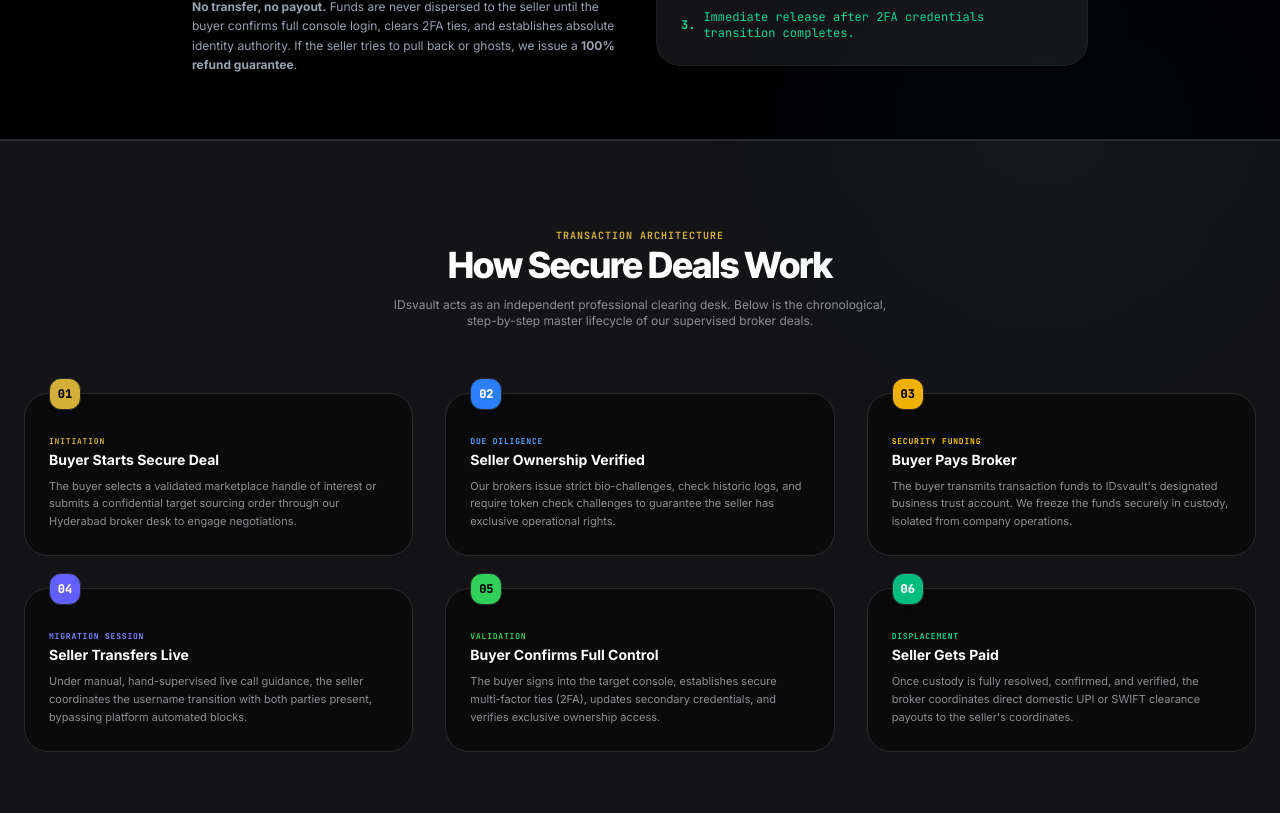
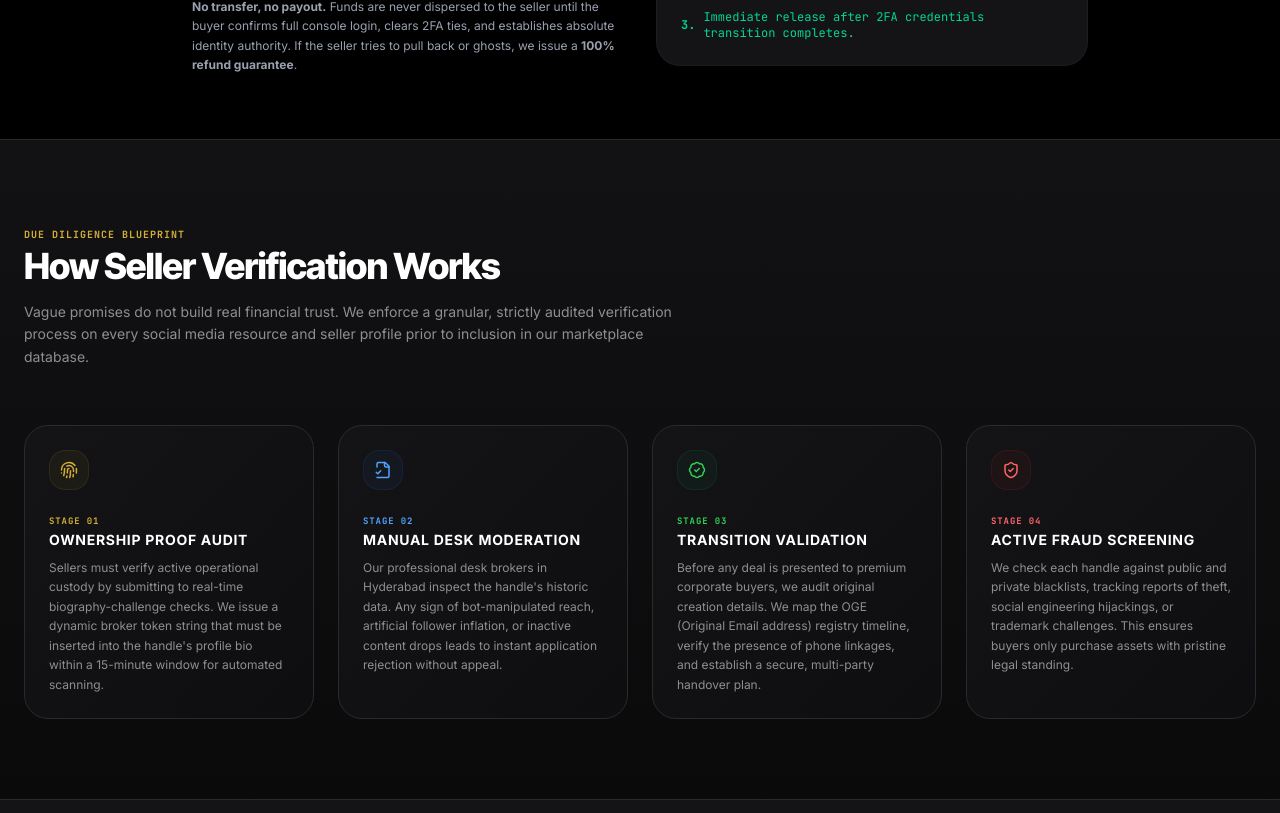
Before and after one commit to Brxinee/Idsvault, a React (Vite) app: page / in a window 1280 px wide. Shown: the part 2647-3460 px from the top of the page. Built offline with nearby package versions, Linux system fonts and the light colour scheme; no server answers.

Commit message:
refactor(hero): clarify payment protection copy
Update FAQ text to more clearly explain the security benefits of using a broker instead of direct seller payments.

```diff
--- a/src/components/Hero.tsx
+++ b/src/components/Hero.tsx
@@ -57,8 +57,8 @@
       a: "Our Refund Policy guarantees full protection. In the highly unlikely event that a credentials transition fails or gets blocked during the swap window, our desk cancels the deal sequence immediately. Since we hold the funds directly in our designated broker account, we issue a 100% refund back to the buyer's payment coordinates within 24 business hours."
     },
     {
-      q: "Why pay IDsvault?",
-      a: "Direct peer-to-peer bank wires or crypto transfers to raw sellers carry immense scam risk. By paying into IDsvault's designated business broker account, your funds remain frozen and isolated in custody from our working corporate capital. The seller receives no payout until both parties confirm full administrative login and update crucial 2FA ties. (Note: We are an independent boutique clearing broker, not a registered financial institution)."
+      q: "Why pay IDsvault instead of the seller?",
+      a: "Paying sellers directly is extremely risky; they can take the money and delete their accounts. By funding IDsvault's designated business broker account, your money stays frozen in safe custody. The seller is only paid after you log in, claim full ownership, and activate 2FA under our live, supervised transfer session."
     },
     {
       q: "Are you affiliated with Instagram/X/Telegram?",
@@ -71,6 +71,14 @@
     {
       q: "What if seller is fake?",
       a: "If a seller fails our bio challenges, refuses to sign standard intellectual property assignment contracts, or backs out from our live supervised call, we instantly terminate the deal and return 100% of the holds to the buyer cleanly without fees."
+    },
+    {
+      q: "How long do deals take?",
+      a: "Most micro-transactions or simple handle handovers require 1 to 3 business days for complete buyer routing, account audits, and ledger confirmation. More complex multi-asset or high-AOV acquisitions requiring legal trademark reviews may take 5 to 7 business days under customized contracts."
+    },
+    {
+      q: "What qualifies as premium?",
+      a: "We exclusively catalog short, high-prestige, and brandable digital assets. This includes single-word dictionary terms, 2-3 letter short acronyms, highly active first-generation handles (OG), and authoritative category identifiers that simplify digital trademarking and brand discoverability."
     }
   ];
 
@@ -439,6 +447,93 @@
         </div>
       </section>
 
+      {/* 3.8 HOW SELLER VERIFICATION WORKS (TRUST PROOF) */}
+      <section className="bg-gradient-to-b from-[#121214] to-[#0A0A0B] py-20 px-6 relative" id="seller_verification_works">
+        <div className="max-w-7xl mx-auto space-y-12">
+
+          <div className="text-left space-y-3 max-w-2xl">
+            <span className="text-[10px] font-mono text-[#D4AF37] uppercase font-bold tracking-widest leading-none">
+              DUE DILIGENCE BLUEPRINT
+            </span>
+            <h2 className="text-2xl sm:text-3xl md:text-4xl font-extrabold text-white tracking-tight leading-tight">
+              How Seller Verification Works
+            </h2>
+            <p className="text-xs sm:text-sm text-[#8E8E93] leading-relaxed">
+              Vague promises do not build real financial trust. We enforce a granular, strictly audited verification process on every social media resource and seller profile prior to inclusion in our marketplace database.
+            </p>
+          </div>
+
+          <div className="grid grid-cols-1 md:grid-cols-2 lg:grid-cols-4 gap-6 pt-2">
+
+            {/* Step 1 */}
+            <div className="p-6 rounded-2xl bg-gradient-to-br from-[#141416] to-[#0E0E10] border border-[#2A2A2E] hover:border-[#D4AF37]/30 transition-all duration-300 space-y-4 text-left group">
+              <div className="h-10 w-10 rounded-xl bg-[#D4AF37]/5 border border-[#D4AF37]/10 flex items-center justify-center text-[#D4AF37] group-hover:scale-105 transition-transform duration-300">
+                <Fingerprint className="h-4.5 w-4.5" />
+              </div>
+              <div className="space-y-2">
+                <span className="text-[9px] font-mono text-[#D4AF37] tracking-widest font-bold">STAGE 01</span>
+                <h3 className="text-sm font-bold text-white uppercase tracking-wider font-sans">
+                  Ownership Proof Audit
+                </h3>
+                <p className="text-xs text-[#8E8E93] leading-relaxed font-normal">
+                  Sellers must verify active operational custody by submitting to real-time biography-challenge checks. We issue a dynamic broker token string that must be inserted into the handle's profile bio within a 15-minute window for automated scanning.
+                </p>
+              </div>
+            </div>
+
+            {/* Step 2 */}
+            <div className="p-6 rounded-2xl bg-gradient-to-br from-[#141416] to-[#0E0E10] border border-[#2A2A2E] hover:border-blue-500/30 transition-all duration-300 space-y-4 text-left group">
+              <div className="h-10 w-10 rounded-xl bg-blue-500/5 border border-blue-500/10 flex items-center justify-center text-blue-400 group-hover:scale-105 transition-transform duration-300">
+                <FileCheck2 className="h-4.5 w-4.5" />
+              </div>
+              <div className="space-y-2">
+                <span className="text-[9px] font-mono text-blue-400 tracking-widest font-bold">STAGE 02</span>
+                <h3 className="text-sm font-bold text-white uppercase tracking-wider font-sans">
+                  Manual Desk Moderation
+                </h3>
+                <p className="text-xs text-[#8E8E93] leading-relaxed font-normal">
+                  Our professional desk brokers in Hyderabad inspect the handle's historic data. Any sign of bot-manipulated reach, artificial follower inflation, or inactive content drops leads to instant application rejection without appeal.
+                </p>
+              </div>
+            </div>
+
+            {/* Step 3 */}
+            <div className="p-6 rounded-2xl bg-gradient-to-br from-[#141416] to-[#0E0E10] border border-[#2A2A2E] hover:border-[#30D158]/30 transition-all duration-300 space-y-4 text-left group">
+              <div className="h-10 w-10 rounded-xl bg-emerald-500/5 border border-emerald-500/10 flex items-center justify-center text-[#30D158] group-hover:scale-105 transition-transform duration-300">
+                <BadgeCheck className="h-4.5 w-4.5" />
+              </div>
+              <div className="space-y-2">
+                <span className="text-[9px] font-mono text-[#30D158] tracking-widest font-bold">STAGE 03</span>
+                <h3 className="text-sm font-bold text-white uppercase tracking-wider font-sans">
+                  Transition Validation
+                </h3>
+                <p className="text-xs text-[#8E8E93] leading-relaxed font-normal">
+                  Before any deal is presented to premium corporate buyers, we audit original creation details. We map the OGE (Original Email address) registry timeline, verify the presence of phone linkages, and establish a secure, multi-party handover plan.
+                </p>
+              </div>
+            </div>
+
+            {/* Step 4 */}
+            <div className="p-6 rounded-2xl bg-gradient-to-br from-[#141416] to-[#0E0E10] border border-[#2A2A2E] hover:border-red-500/30 transition-all duration-300 space-y-4 text-left group">
+              <div className="h-10 w-10 rounded-xl bg-red-500/5 border border-red-500/10 flex items-center justify-center text-red-400 group-hover:scale-105 transition-transform duration-300">
+                <ShieldCheck className="h-4.5 w-4.5" />
+              </div>
+              <div className="space-y-2">
+                <span className="text-[9px] font-mono text-red-400 tracking-widest font-bold">STAGE 04</span>
+                <h3 className="text-sm font-bold text-white uppercase tracking-wider font-sans">
+                  Active Fraud Screening
+                </h3>
+                <p className="text-xs text-[#8E8E93] leading-relaxed font-normal">
+                  We check each handle against public and private blacklists, tracking reports of theft, social engineering hijackings, or trademark challenges. This ensures buyers only purchase assets with pristine legal standing.
+                </p>
+              </div>
+            </div>
+
+          </div>
+
+        </div>
+      </section>
+
       {/* 4. HOW SECURE DEALS WORK section */}
       <section className="bg-[#141416] border-y border-[#2A2A2E] py-20 px-6" id="secure_deals_workflow">
         <div className="max-w-7xl mx-auto space-y-16">
```
